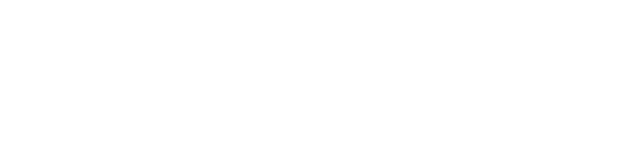
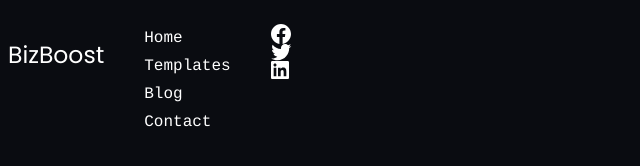
Before and after one commit to SGutierrez17/bizboost, a website: page src/index.html in a window 1280 px wide. Shown: the whole page, without its empty margins (0-640 px from the left). Drawn offline with Linux system fonts and the light colour scheme; a web font is replaced by a local one.

Commit message:
Hero-section

```diff
--- a/src/index.css
+++ b/src/index.css
@@ -82,6 +82,18 @@ span {
   line-height: 1.75em;
 }
 
+/* Sections */
+
+/* Hero-section */
+
+header {
+  display: flex;
+}
+
+header ul li {
+  display: flex;
+}
+
 /*=======================================
     #Variables
 =========================================*/
--- a/src/index.html
+++ b/src/index.html
@@ -11,6 +11,7 @@
       rel="stylesheet"
       href="https://fonts.google.com/specimen/Courier+Prime?query=courier"
     />
+    <link rel="stylesheet" href="index.css" />
     <title>BizBoost</title>
   </head>
   <body>
@@ -21,6 +22,33 @@
     <!-- Se creara una <section> que contenga a hero y main
     para esta seccion el <header> sera el que contenga al logo, navegacion y social
     para el <main> se encuentra el titulo, parrafo y el boton. tambien estara el video -->
+
+    <section>
+      <header>
+        <h3 href="/" class="logo">BizBoost</h3>
+        <nav>
+          <ul class="navigation">
+            <li>
+              <span>Home</span>
+            </li>
+            <li>
+              <span>Templates</span>
+            </li>
+            <li>
+              <span>Blog</span>
+            </li>
+            <li>
+              <span>Contact</span>
+            </li>
+          </ul>
+        </nav>
+        <ul class="frames">
+          <li><img src="./images/fb.svg" alt="facebook" /></li>
+          <li><img src="./images/tw.svg" alt="twitter" /></li>
+          <li><img src="./images/in.svg" alt="linkenin" /></li>
+        </ul>
+      </header>
+    </section>
 
     <!-- our services && featured content  -->
     <!-- Se crea una <section> para our services y featured content
```
Also changed, not shown: src/images/fb.svg (added), src/images/featured-content-1.png (added), src/images/featured-content-2.png (added), src/images/featured-content-3.png (added), src/images/hero-content.png (added), src/images/ig.svg (added), src/images/in.svg (added), src/images/tw.svg (added), src/images/yt.svg (added).
